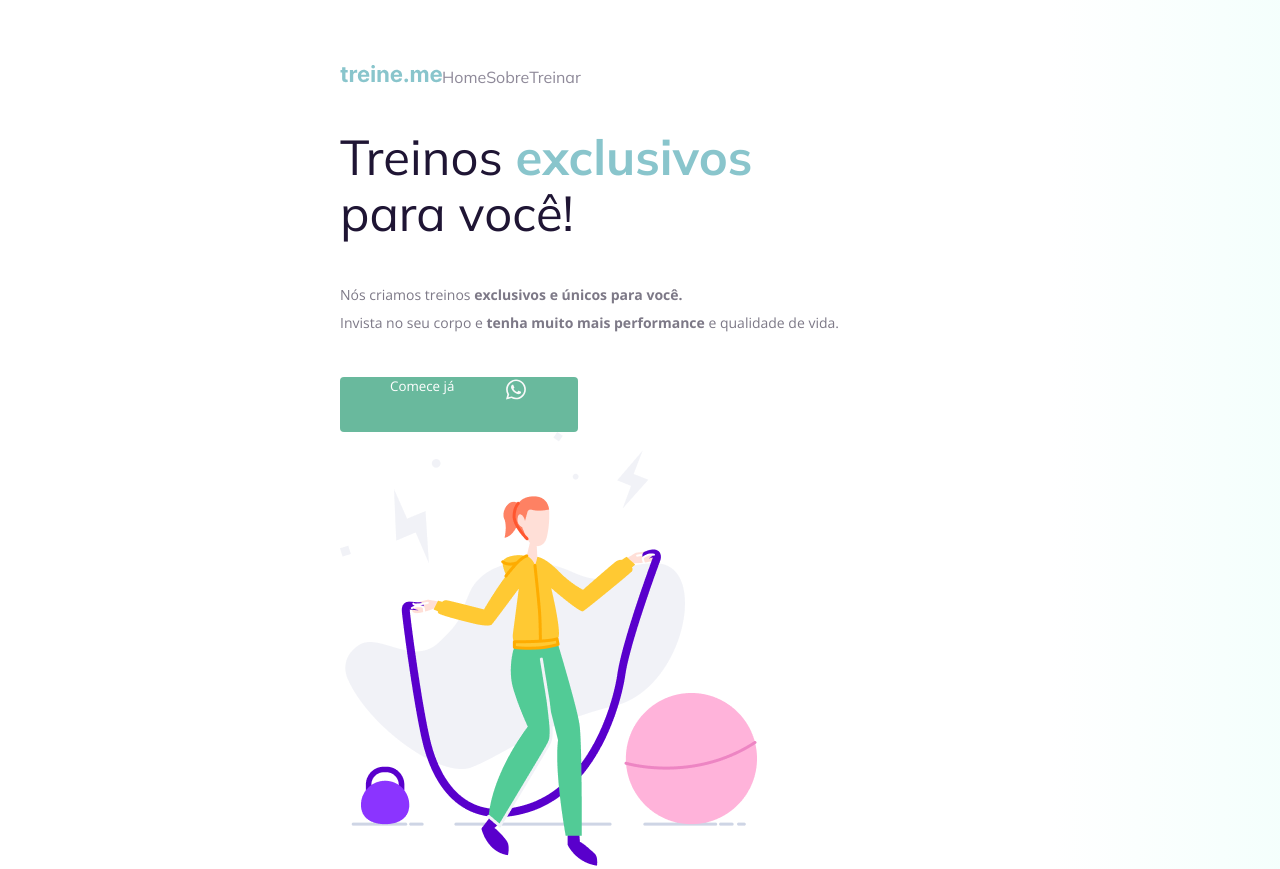
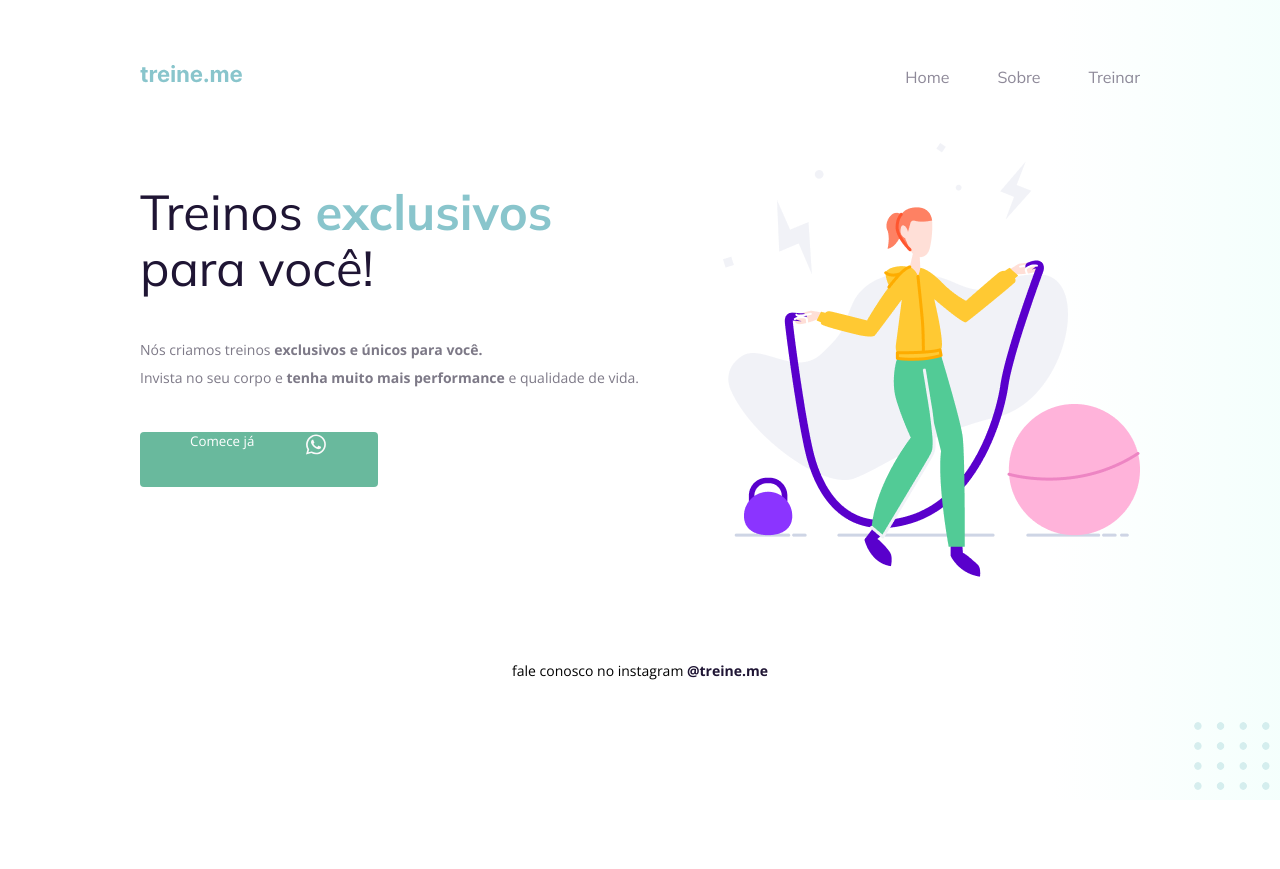
Before and after one commit to fsousavitor/explorer-treineme, a plain HTML site: page index.html in a window 1280 px wide. Shown: the top 869 px of the page. After the commit the page ends 800 px from the top, so only its background shows below. Drawn offline with nearby package versions, Linux system fonts and the light colour scheme.

Commit message:
fix: CSS elements Positions

```diff
--- a/style.css
+++ b/style.css
@@ -1,5 +1,6 @@
 body {
     margin: 0;
+    padding: 0;
 
     font-family: "Open Sans", sans-serif;
 
@@ -9,21 +10,22 @@ body {
   }
 
   .page {
-    width: 600px;
+    width: 1000px;
     margin: 0 auto;
     padding-top: 65px;
   }
 
   nav {
     display: flex;
-    justify-content: start;
+    justify-content: space-between;
     align-items: center;
 
-    margin-bottom: 15px;
+    margin-bottom: 55px;
   }
 
   ul {
     display: flex;
+    gap: 48px;
     list-style: none;
     margin: 0;
     padding: 0;
@@ -43,9 +45,13 @@ body {
     opacity: 1;
   }
 
-  h1,
-  ul {
+  h1, ul {
     font-family: "Mulish", sans-serif;
+  }
+
+  main {
+    display: flex;
+    justify-content: space-between;
   }
 
   h1 {
@@ -99,6 +105,7 @@ body {
     text-align: center;
 
     margin-top: 80px;
+    margin-bottom: 30px;
   }
 
   footer a {
@@ -106,6 +113,7 @@ body {
   }
 
   #balls {
+      position: fixed;
       bottom: 0;
       right: 0;
   }
```
